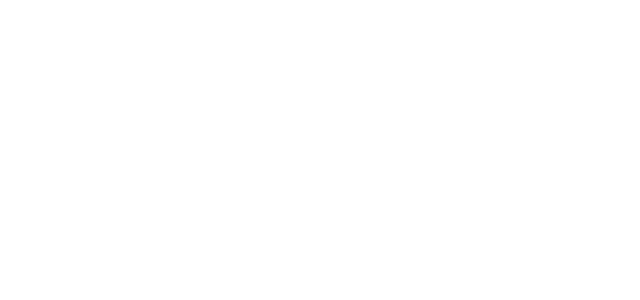
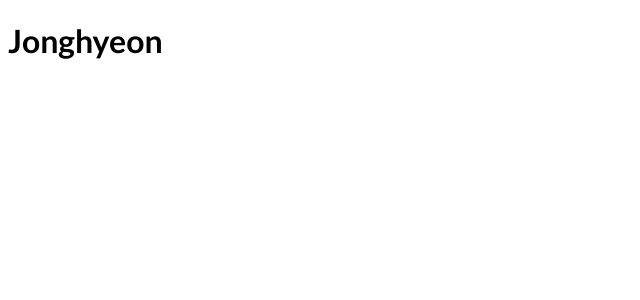
Before and after one commit to WebLean/NextJS-Pre-Rendering-And-Data-Fetching, a Next.js app: page /user-profile in a window 1280 px wide. Before the commit this address had no page. Shown: the top 300 px of the page, without its empty margins (0-640 px from the left). Built offline with nearby package versions, Linux system fonts and the light colour scheme.

Commit message:
Using "getServerSidProps" for Server-side Rendering

```diff
--- /dev/null
+++ b/pages/user-profile.js
@@ -0,0 +1,13 @@
+function UserProfilePage({ username }) {
+  return <h1>{username}</h1>;
+}
+
+export default UserProfilePage;
+
+export async function getServerSideProps(context) {
+  return {
+    props: {
+      username: 'Jonghyeon',
+    },
+  };
+}
```
